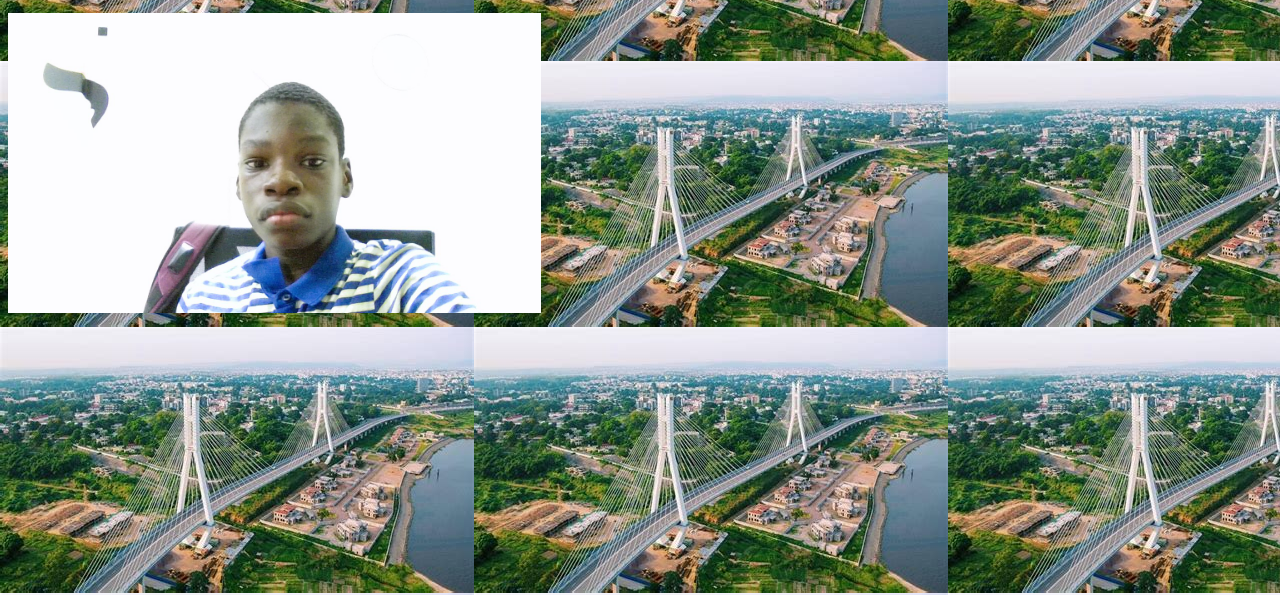
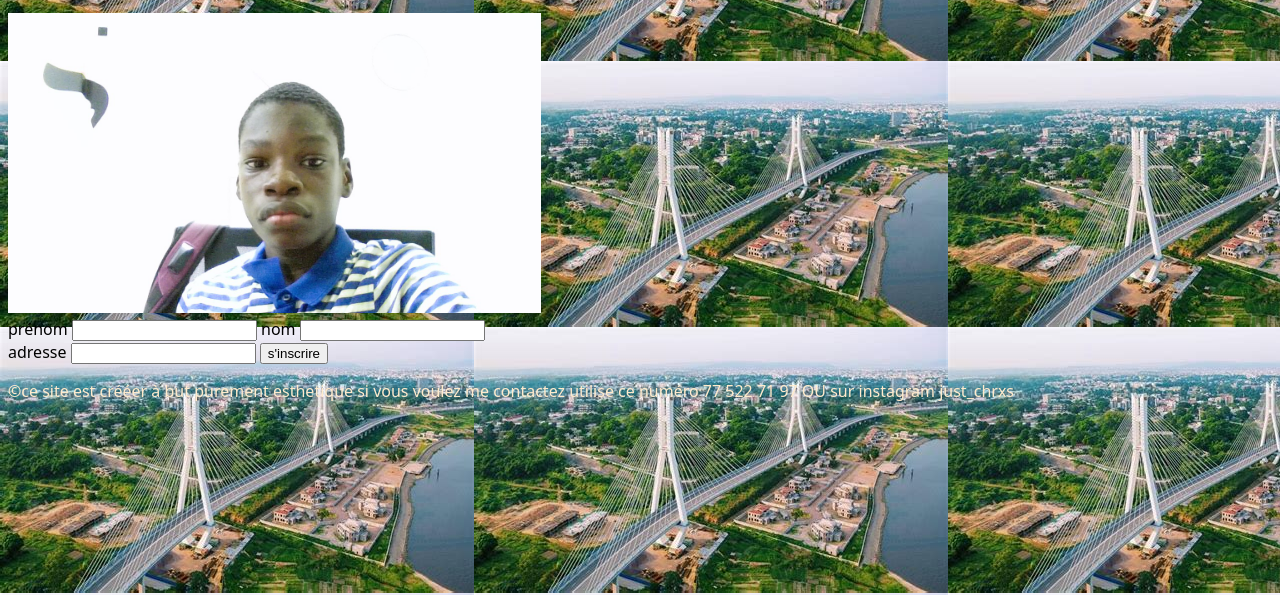
Before and after one commit to cursednox/checkpointcss, a plain HTML site: page index.html in a window 1280 px wide. Shown: the part 205-800 px from the top of the page. Drawn offline with Linux system fonts and the light colour scheme.

Commit message:
Add files via upload

```diff
--- a/index.html
+++ b/index.html
@@ -17,5 +17,21 @@
 <h1>BONJOUR</h1>
 <p>Je m'appelle christopher débutant en web development</p>
 <img src="me.jpg" alt="" height="300px">
+<form action="">
+<div>
+<label >prénom</label>
+<input type="text">
+
+<label >nom</label>
+<input type="text">
+</div>
+<label >adresse</label>
+<input type="text"> <input type="submit" value="s'inscrire">
+
+</form>
 </main>
+<footer class="main_footer" center_text ptb_2 style="color: blanchedalmond;">
+<p>&copy;ce site est crééer à but purement esthetique si vous voulez me contactez utilise ce numéro 77 522 71 97 OU sur instagram just_chrxs</p>
+
+</footer>
 </body>
```
